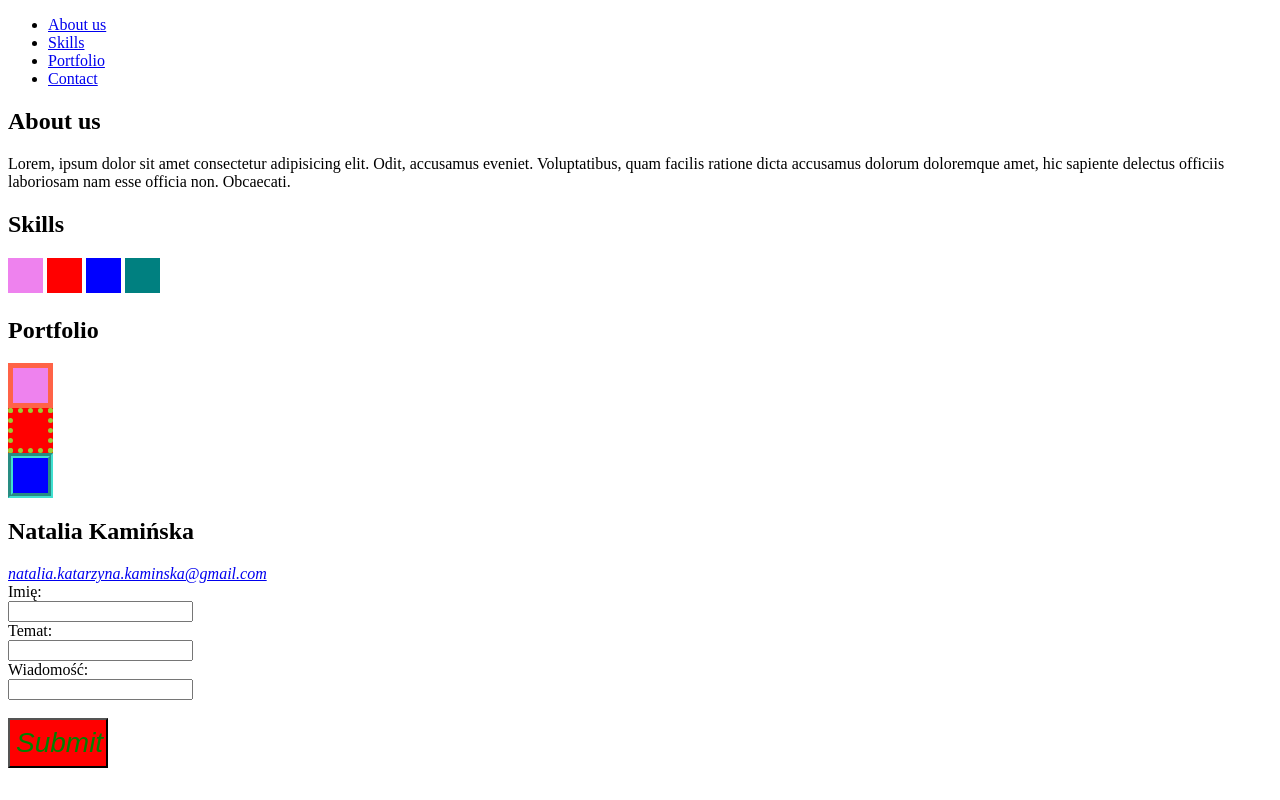
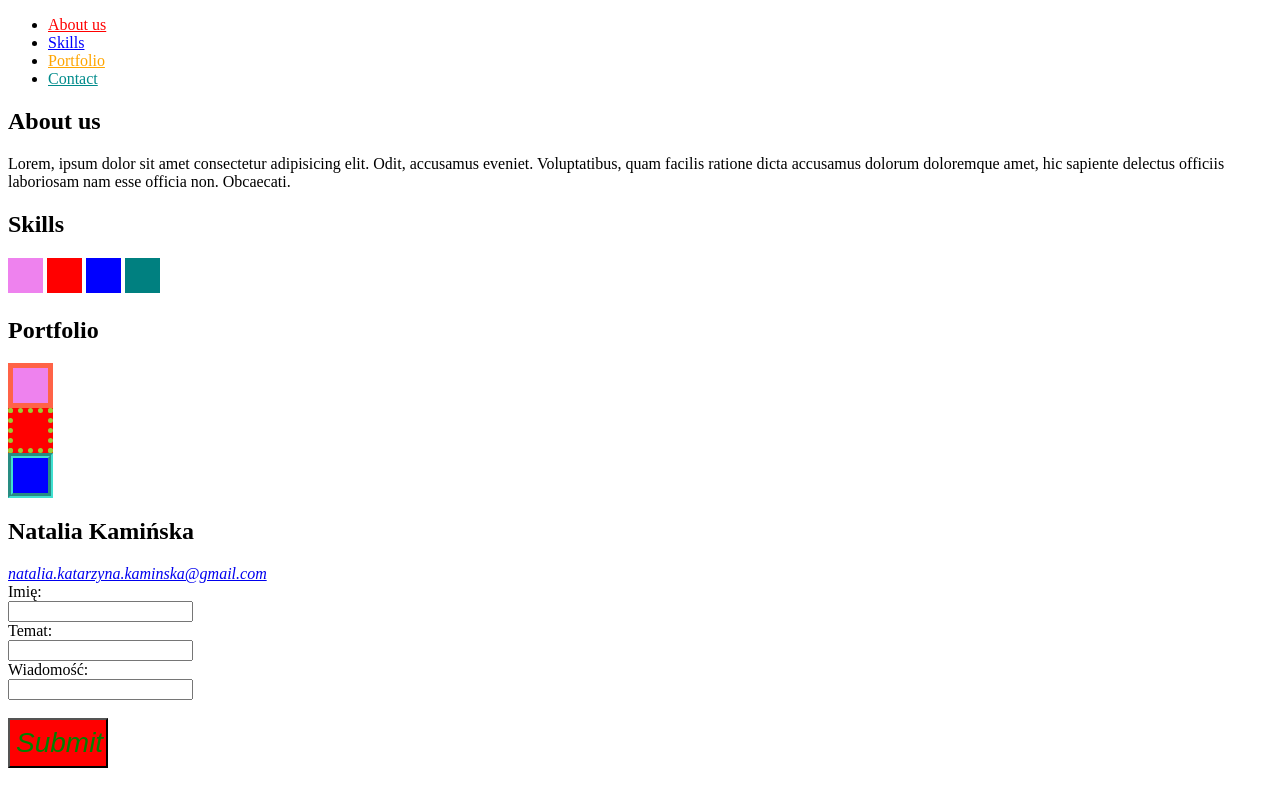
Before and after one commit to natalkakm/15-html-prosta-strona, a plain HTML site: page index.html in a window 1280 px wide. Drawn offline with Linux system fonts and the light colour scheme.

Commit message:
dodanie kolorkow w menu o ktorych wczesniej zapomnilam

```diff
--- a/index.html
+++ b/index.html
@@ -7,10 +7,10 @@
     <body>
         <nav>
              <ul class="menu-list">
-                <li><a href="#about-us">About us</a></li>
-                <li><a href="#skills">Skills</a></li>
-                <li><a href="#portfolio">Portfolio</a></li>
-                <li><a href="#contact">Contact</a></li>
+                <li><a href="#about-us" style="color:red">About us</a></li>
+                <li><a href="#skills" style="color:blue">Skills</a></li>
+                <li><a href="#portfolio" style="color:orange">Portfolio</a></li>
+                <li><a href="#contact" style="color:darkcyan">Contact</a></li>
             </ul>
         </nav>
         <section id="about-us" name="About us">
```
